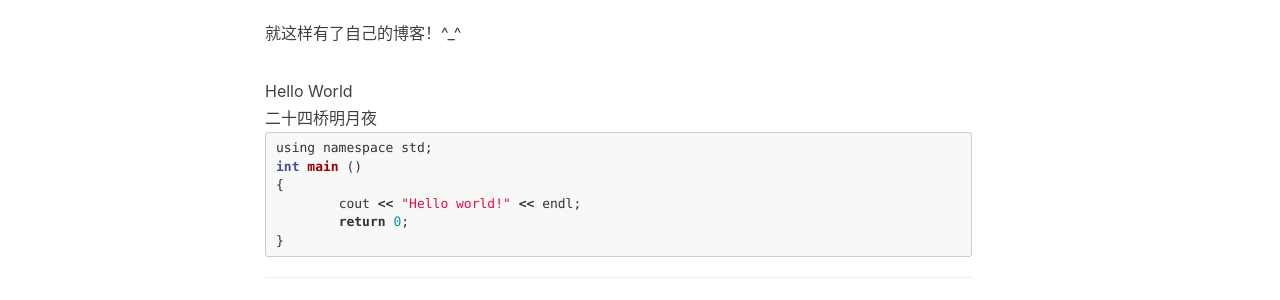
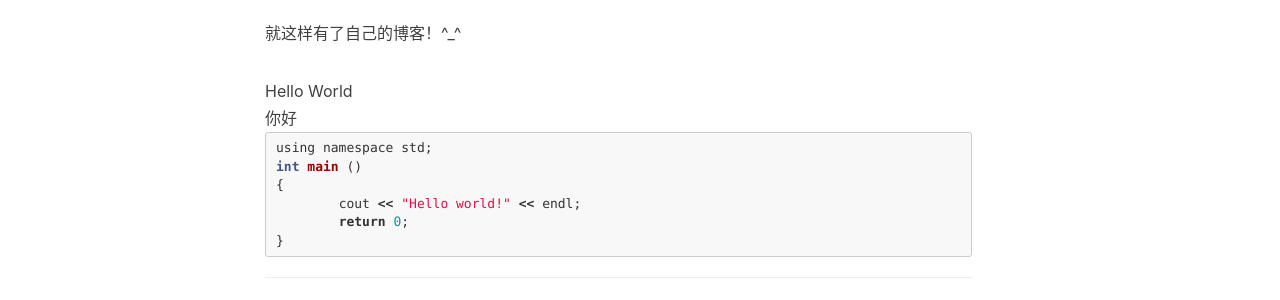
Before and after one commit to dyhube/dyhube.github.io, a Jekyll site: the page built from _posts/2016-05-06-HelloWorld.md, in a window 1280 px wide. Shown: the part 678-978 px from the top of the page. Built offline with Jekyll 4.4.1, drawn with Linux system fonts in a browser that asks for light colours; nearby versions of some CDN libraries; comment, search, counter and statistics services are not loaded; a style sheet for code colours, icons or effects is not loaded.

Commit message:
Update 2016-05-06-HelloWorld.md

```diff
--- a/_posts/2016-05-06-HelloWorld.md
+++ b/_posts/2016-05-06-HelloWorld.md
@@ -22,7 +22,7 @@ tags:
 <div class="css8A36A8B5067E3F6D">Hello World</div>
 
 <link href='https://www.hanyi.studio/WebFonts/C3DB971E-443B-4D37-887D-530EE441EB6B/201704/css/42A4208571536B6C.css' rel='stylesheet' type='text/css'/>
-<div class="css42A4208571536B6C">二十四桥明月夜</div>
+<div class="css42A4208571536B6C">你好</div>
 
 {% highlight c %}
 using namespace std;
```
